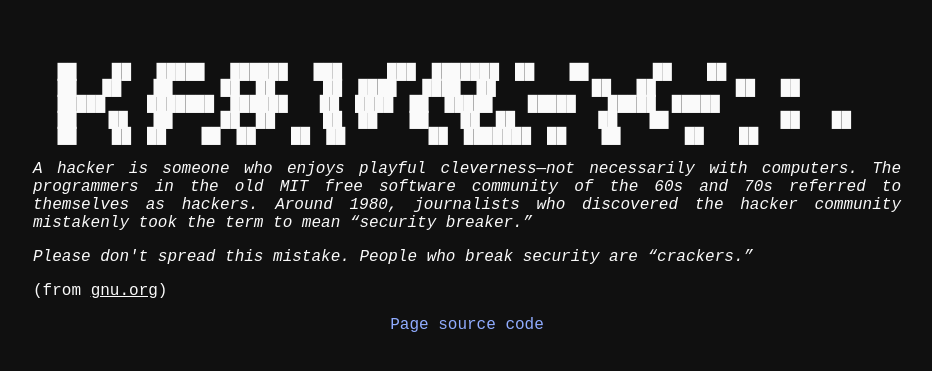
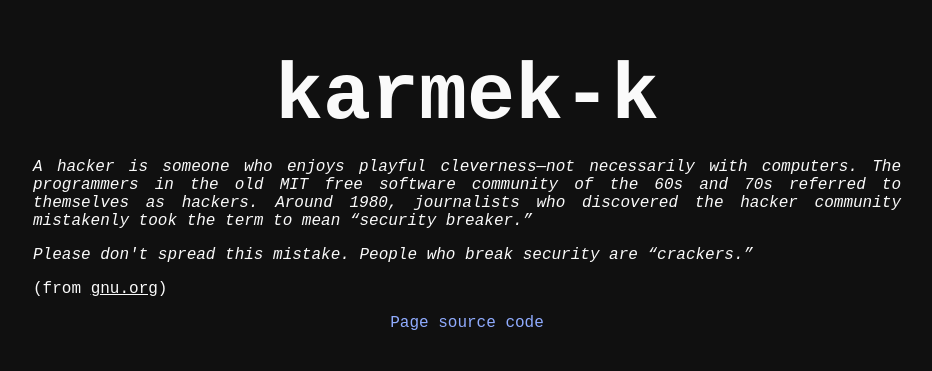
Before and after one commit to karmek-k/homepage-v4, a Next.js app: page / in a window 1280 px wide. Shown: the part 209-580 px from the top of the page, without its empty margins (173-1105 px from the left). Built offline with nearby package versions, Linux system fonts and the light colour scheme.

Commit message:
Replace AsciiHeader with a new component

```diff
--- /dev/null
+++ b/components/Header.tsx
@@ -0,0 +1,5 @@
+import styles from '../styles/Header.module.css';
+
+export function Header() {
+  return <h1 className={styles.header}>karmek-k</h1>;
+}
--- a/pages/index.tsx
+++ b/pages/index.tsx
@@ -1,5 +1,5 @@
 import type { NextPage } from 'next';
-import { AsciiHeader } from '../components/AsciiHeader';
+import { Header } from '../components/Header';
 import { Container } from '../components/Container';
 import { FooterLink } from '../components/FooterLink';
 import Head from 'next/head';
@@ -15,7 +15,7 @@ const Home: NextPage = () => {
       </Head>
       <Container>
         <header>
-          <AsciiHeader />
+          <Header />
         </header>
         <main>
           <HackerText />
--- /dev/null
+++ b/styles/Header.module.css
@@ -0,0 +1,12 @@
+.header {
+  font-size: 5rem;
+  display: flex;
+  justify-content: center;
+  margin: 0;
+}
+
+@media screen and (max-width: 400px) {
+  .header {
+    font-size: 3rem;
+  }
+}
```
